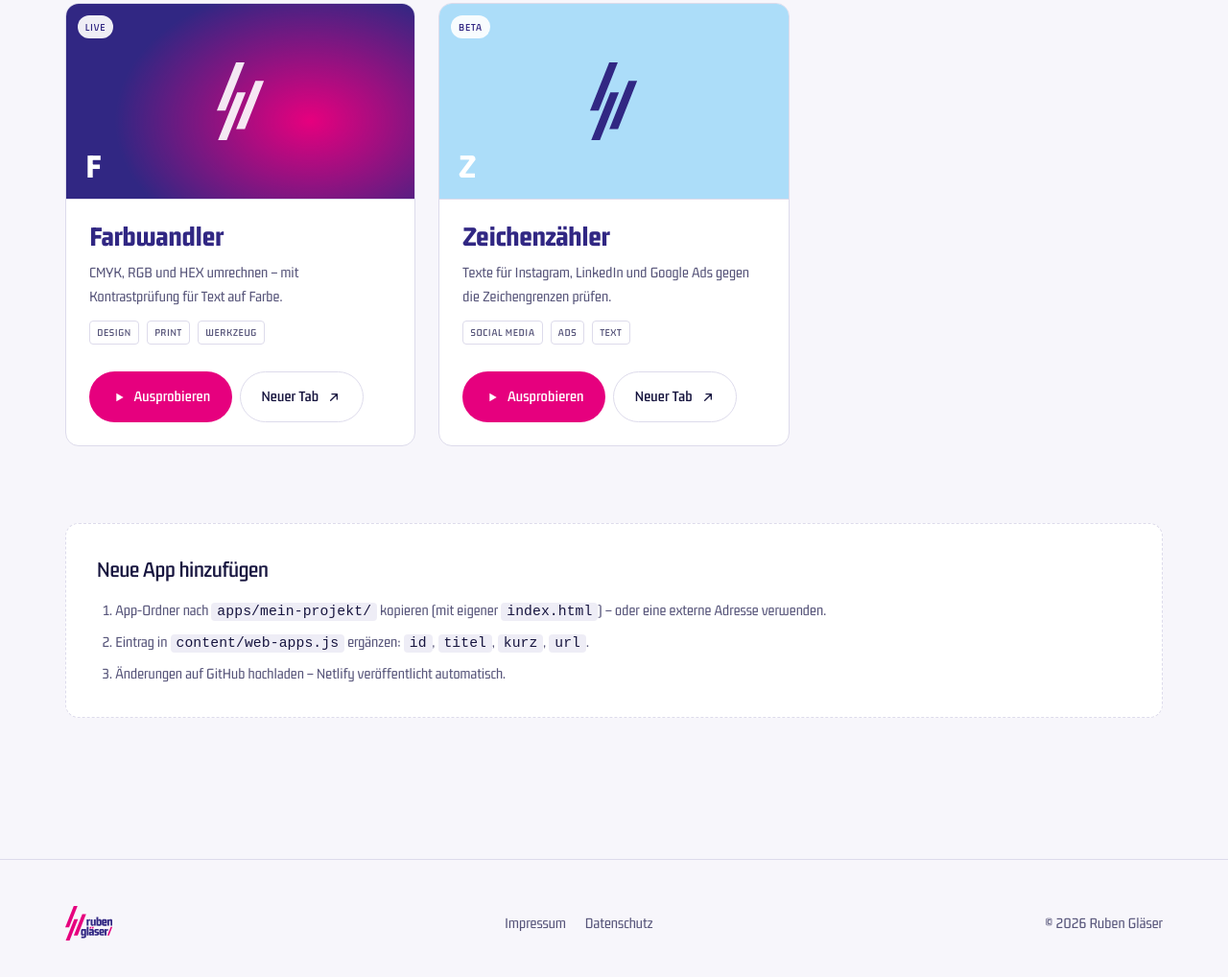
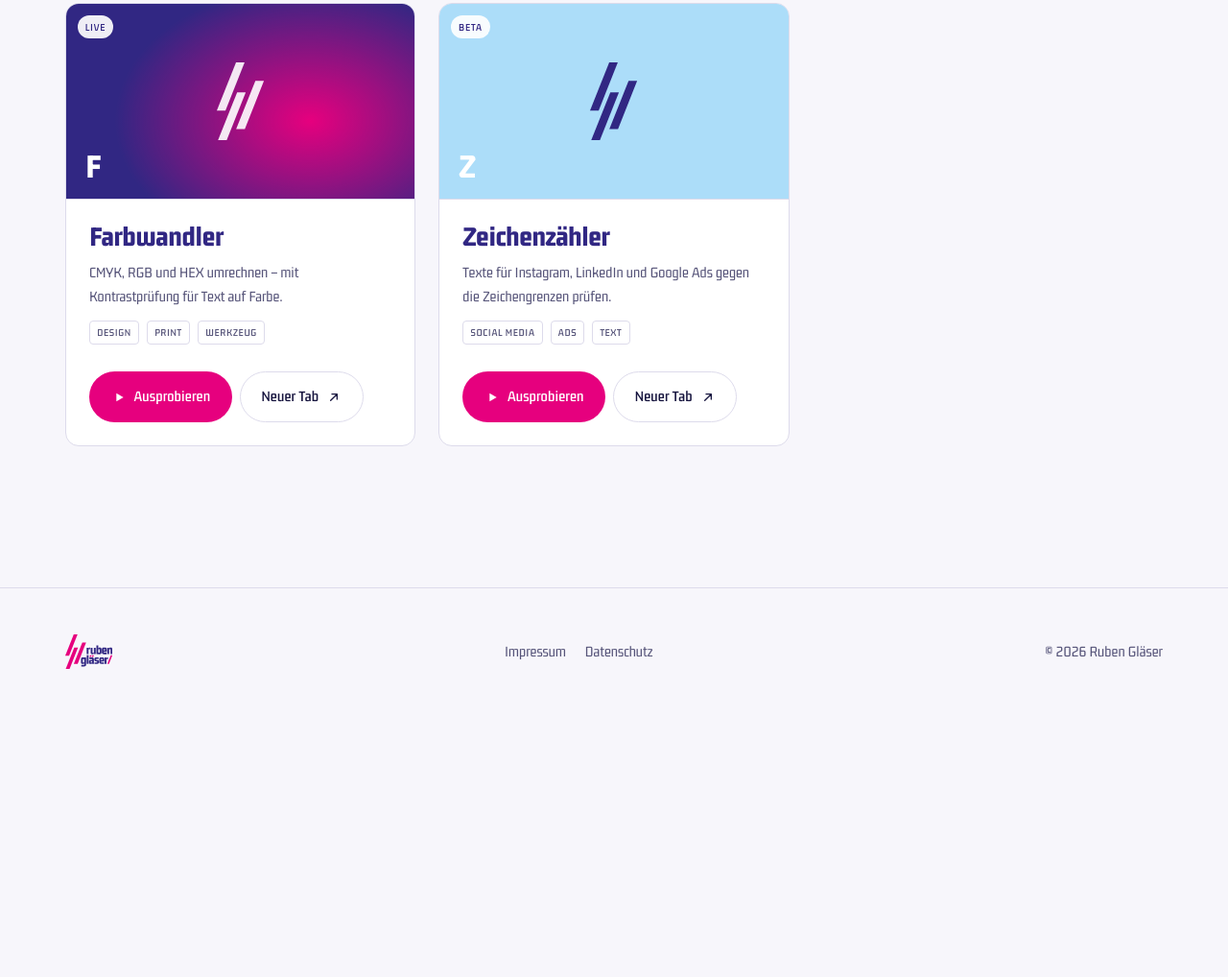
Before and after one commit to rubenglaeser1977/rubenglaeser-webseite, a plain HTML site: page web-apps.html in a window 1280 px wide. Shown: the part 403-1421 px from the top of the page at 96% size. After the commit the page ends 1148 px from the top, so only its background shows below. Drawn offline with Linux system fonts and the light colour scheme.

Commit message:
Update web-apps.html

```diff
--- a/web-apps.html
+++ b/web-apps.html
@@ -36,14 +36,6 @@
 </section>
 <section class="container" style="padding-bottom:var(--section)">
   <div class="apps-grid" id="apps-grid"></div>
-  <aside class="howto">
-    <h2>Neue App hinzufügen</h2>
-    <ol>
-      <li>App-Ordner nach <code>apps/mein-projekt/</code> kopieren (mit eigener <code>index.html</code>) – oder eine externe Adresse verwenden.</li>
-      <li>Eintrag in <code>content/web-apps.js</code> ergänzen: <code>id</code>, <code>titel</code>, <code>kurz</code>, <code>url</code>.</li>
-      <li>Änderungen auf GitHub hochladen – Netlify veröffentlicht automatisch.</li>
-    </ol>
-  </aside>
 </section>
 </main>
 <footer class="site-footer">
```
